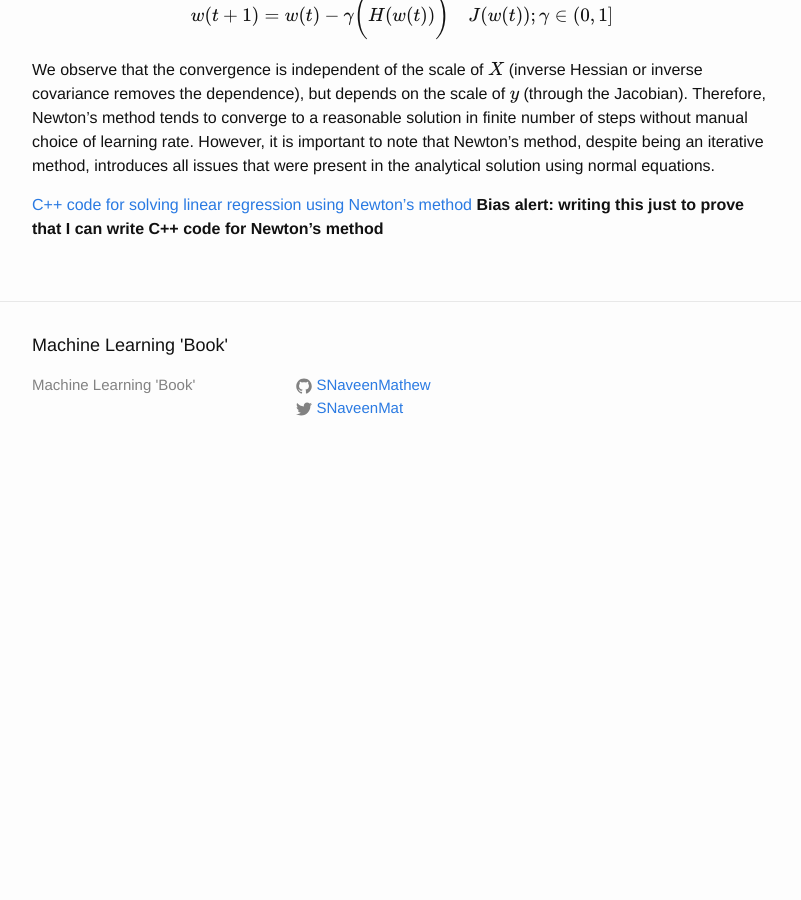
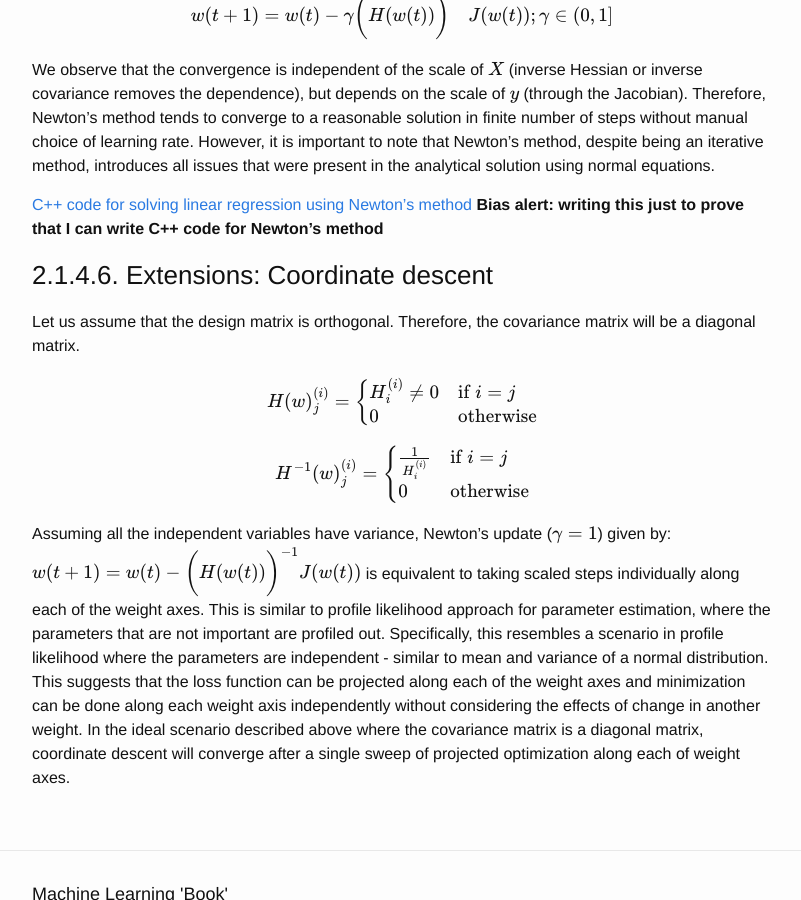
Before and after one commit to SNaveenMathew/ml_book, a Jekyll site: the page built from linear_regression.md, in a window 1280 px wide and 900 px high, scrolled down 14777 px. Shown: the whole window, without its empty margins (238-1039 px from the left). Built offline with Jekyll 4.4.1, drawn with Linux system fonts in a browser that asks for light colours; our own code applies the rules of GitHub Pages for plain Markdown files; formulas are drawn with MathJax 3; before the commit the page ends 15256 px from its top, so only the background shows below that.

Commit message:
Added coordinate descent

```diff
--- a/linear_regression.md
+++ b/linear_regression.md
@@ -369,3 +369,27 @@ $$w(t+1) = w(t) - \gamma \bigg(H(w(t))\bigg)^{-1}J(w(t)); \gamma \in (0, 1]$$
 We observe that the convergence is independent of the scale of $X$ (inverse Hessian or inverse covariance removes the dependence), but depends on the scale of $y$ (through the Jacobian). Therefore, Newton's method tends to converge to a reasonable solution in finite number of steps without manual choice of learning rate. However, it is important to note that Newton's method, despite being an iterative method, introduces all issues that were present in the analytical solution using normal equations.
 
 [C++ code for solving linear regression using Newton's method](data/linreg_Newton.cpp) **Bias alert: writing this just to prove that I can write C++ code for Newton's method**
+
+### 2.1.4.6. Extensions: Coordinate descent
+
+Let us assume that the design matrix is orthogonal. Therefore, the covariance matrix will be a diagonal matrix.
+
+$$
+\begin{equation}
+H(w)_j^{(i)} =
+\begin{cases}
+    H_i^{(i)}\neq 0 & \text{if } i = j\\
+    0 & \text{otherwise}
+\end{cases}
+\end{equation}$$
+
+$$
+\begin{equation}
+H^{-1}(w)_j^{(i)} =
+\begin{cases}
+    \frac{1}{H_i^{(i)}} & \text{if } i = j\\
+    0 & \text{otherwise}
+\end{cases}
+\end{equation}$$
+
+Assuming all the independent variables have variance, Newton's update ($\gamma = 1$) given by: $w(t+1) = w(t) - \bigg(H(w(t))\bigg)^{-1}J(w(t))$ is equivalent to taking scaled steps individually along each of the weight axes. This is similar to profile likelihood approach for parameter estimation, where the parameters that are not important are profiled out. Specifically, this resembles a scenario in profile likelihood where the parameters are independent - similar to mean and variance of a normal distribution. This suggests that the loss function can be projected along each of the weight axes and minimization can be done along each weight axis independently without considering the effects of change in another weight. In the ideal scenario described above where the covariance matrix is a diagonal matrix, coordinate descent will converge after a single sweep of projected optimization along each of weight axes.
```
